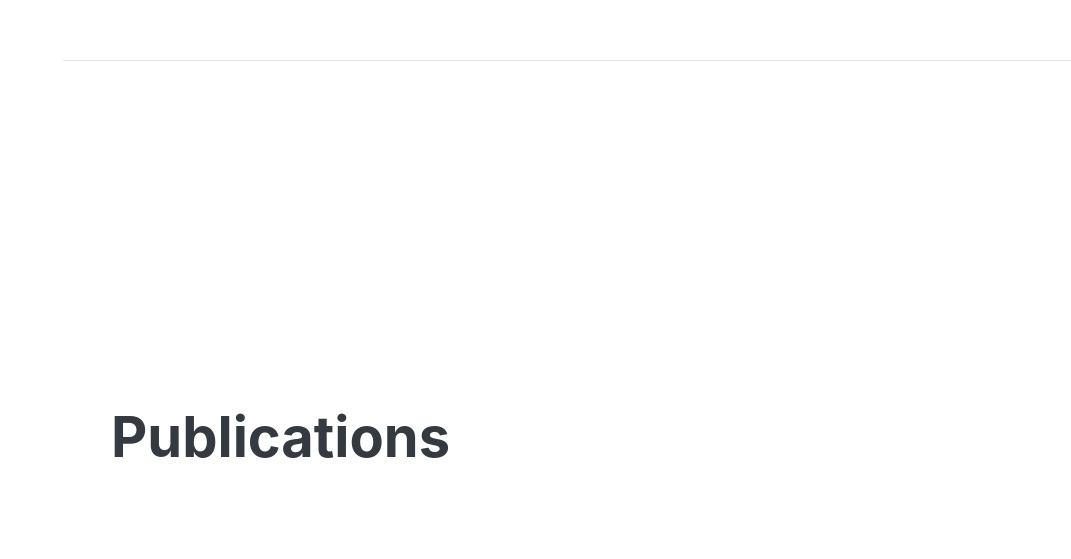
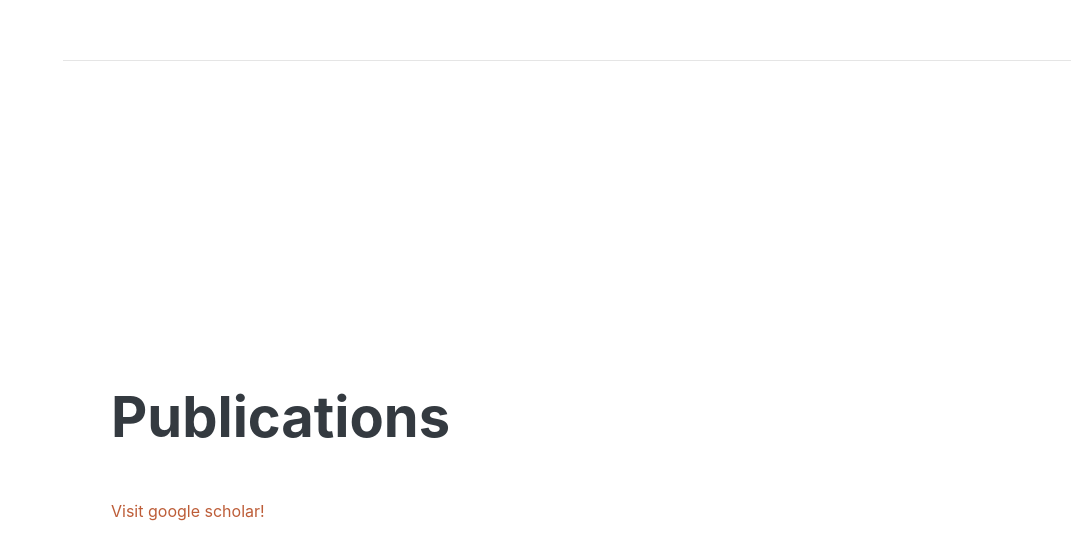
Before and after one commit to mahsa-kazemi/MahsaKazemi, a plain HTML site: page index.html in a window 1280 px wide. Shown: the part 5759-6318 px from the top of the page, without its empty margins (209-1280 px from the left). Drawn offline with nearby package versions, Linux system fonts and the light colour scheme; a web font is replaced by a local one.

Commit message:
Update index.html

```diff
--- a/index.html
+++ b/index.html
@@ -206,7 +206,7 @@ of routines in advanced numerical analysis, optimization problems, neurobiologic
               <div class="resume-section-content">
                     <h2 class="mb-5">Publications</h2>
                   <p>
-                  <a href="https://scholar.google.com/citations?user=jm2DYkcAAAAJ&hl=en"></a>
+                  <p><a href="https://scholar.google.com/citations?user=jm2DYkcAAAAJ&hl=en">Visit google scholar!</a></p>
                   </p>
                 </div>
         </div>
```
